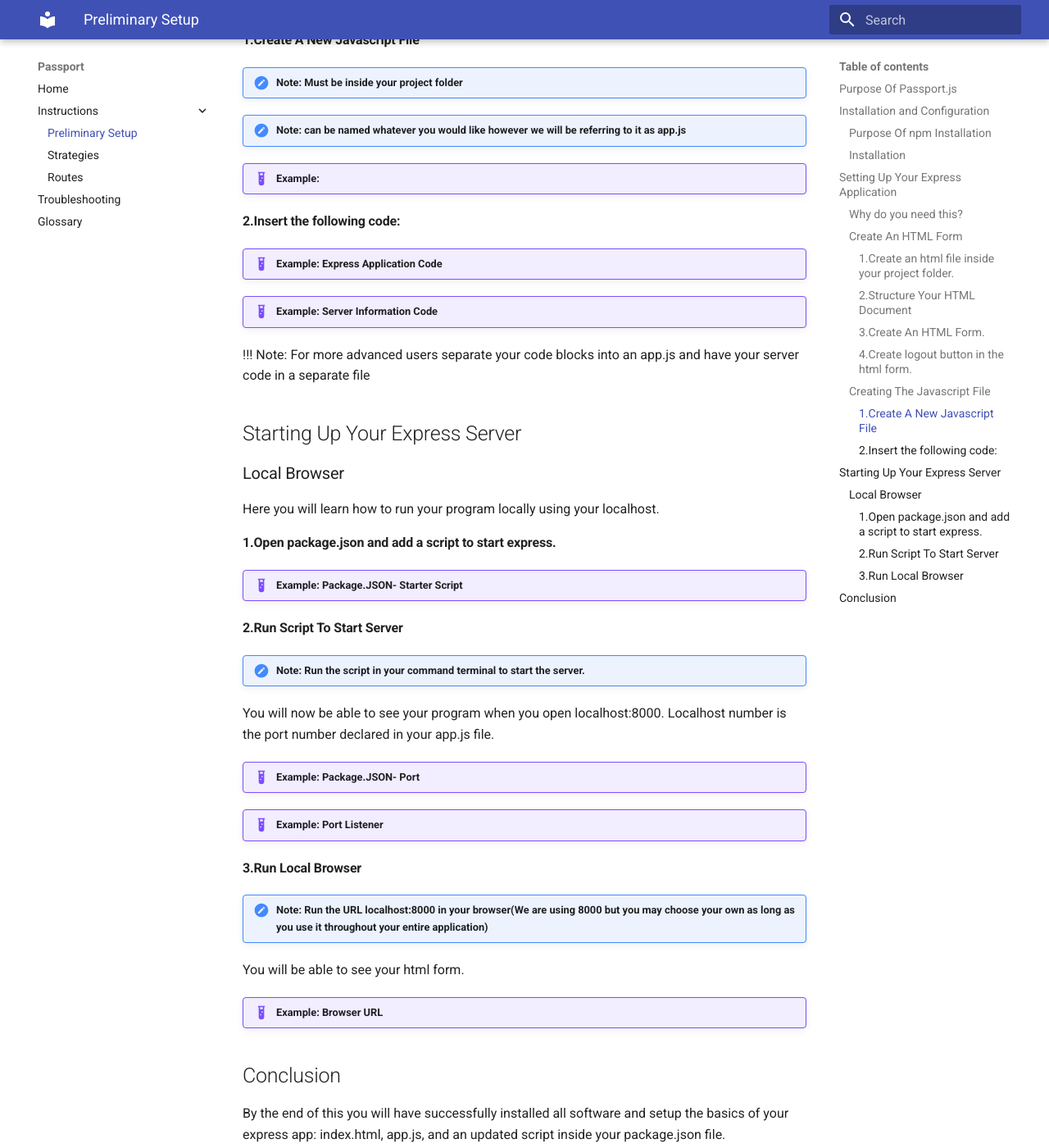
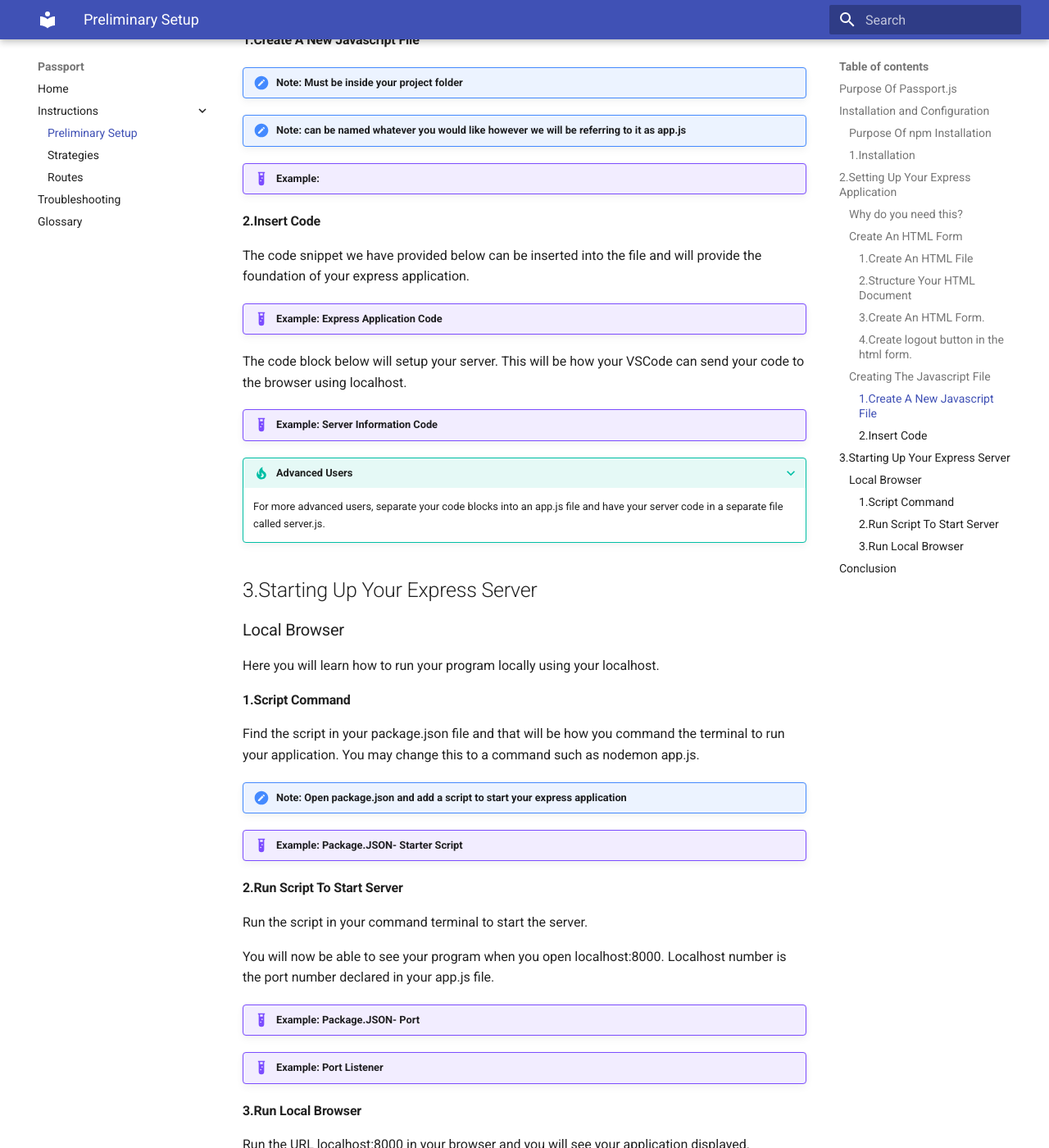
Before and after one commit to breadscorner/Passport.js-LocalStrategyUserDocumentation, an MkDocs documentation site: the page built from docs/preliminary.md, in a window 1280 px wide and 1400 px high, scrolled down 2280 px. Shown: the whole window at 82% size. Built offline with MkDocs 1.6.1 and Material for MkDocs 9.7.7, drawn with Linux system fonts in a browser that asks for light colours; some of the changed text lies outside the part shown.

```diff
--- a/docs/preliminary.md
+++ b/docs/preliminary.md
@@ -13,7 +13,7 @@ Prior to
 
 >Prior to installation, initializing npm is necessary to start the process. With approximately 800,000 code packages, npm is the largest software registry available. It's also an open-source platform, meaning that it is free for all users.
 
-### Installation
+### 1.Installation
 
 1.Initialize npm using the command terminal by running the following command:
 
@@ -42,7 +42,7 @@ Running this command will install the libraries you need for the project. These
 <!-- Why nodemon -->
 <!-- screenshot of package.json file -->
 
-## Setting Up Your Express Application
+## 2.Setting Up Your Express Application
 
 ### Why do you need this?
 
@@ -52,9 +52,9 @@ In this section we will teach you how top create your index.html file and app.js
 
 ### Create An HTML Form
 
-#### 1.Create an html file inside your project folder.
+#### 1.Create An HTML File
 
-This will be the file that contains your form.
+This will be the file that contains your form. This file must be inside your project folder.
 
 !!! note "Note: This file can be named whatever you would like however we will be referring to it as index.html"
 
@@ -94,26 +94,33 @@ This form will contain the input boxes for the user.
 !!! example "Example: "
 <!-- screenshot of the folder directory -->
 
-#### 2.Insert the following code:
+#### 2.Insert Code
+
+The code snippet we have provided below can be inserted into the file and will provide the foundation of your express application.
 
 !!! example "Example: Express Application Code"
-<!-- code block with express app -->
+
+The code block below will setup your server. This will be how your VSCode can send your code to the browser using localhost.
 
 !!! example "Example: Server Information Code"
-<!-- code block with the server information -->
 
-!!! Note: For more advanced users separate your code blocks into an app.js and have your server code in a separate file
-<!-- provide explanation after code block -->
+???+ tip "Advanced Users"
+
+    For more advanced users, separate your code blocks into an app.js file and have your server code in a separate file called server.js.
 
 <!-- add sessions here -->
 
-## Starting Up Your Express Server
+## 3.Starting Up Your Express Server
 
 ### Local Browser
 
 Here you will learn how to run your program locally using your localhost.
 
-#### 1.Open package.json and add a script to start express.
+#### 1.Script Command
+
+Find the script in your package.json file and that will be how you command the terminal to run your application. You may change this to a command such as nodemon app.js.
+
+!!! note "Note: Open package.json and add a script to start your express application"
 
 <!-- screenshot of the package.json with the start -->
 !!! example "Example: Package.JSON- Starter Script"
@@ -122,7 +129,7 @@ Here you will learn how to run your program locally using your localhost.
 
 #### 2.Run Script To Start Server
 
-!!! note "Note: Run the script in your command terminal to start the server."
+Run the script in your command terminal to start the server.
 
 You will now be able to see your program when you open localhost:8000. Localhost number is the port number declared in your app.js file.
 
@@ -133,9 +140,13 @@ You will now be able to see your program when you open localhost:8000. Localhost
 
 #### 3.Run Local Browser
 
-!!! note "Note: Run the URL localhost:8000 in your browser(We are using 8000 but you may choose your own as long as you use it throughout your entire application)"
+Run the URL localhost:8000 in your browser and you will see your application displayed.
 
-You will be able to see your html form.
+???+ question "Why Localhost:8000?"
+
+    We are using 8000 but you may choose your own as long as you use it throughout your entire application.
+
+Your HTML will be what is displayed in your browser window.
 
 !!! example "Example: Browser URL"
 <!-- screenshot of browser with inputs -->
```
Also changed, not shown: docs/strategies.md (+5 -3 lines), docs/trouble.md (+5 -1 lines).
